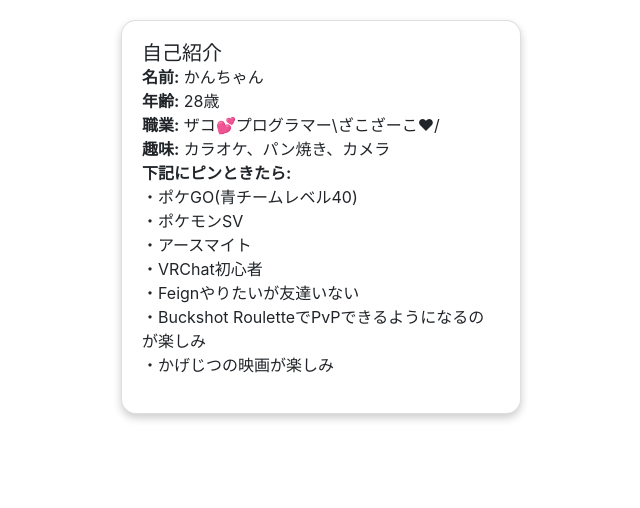
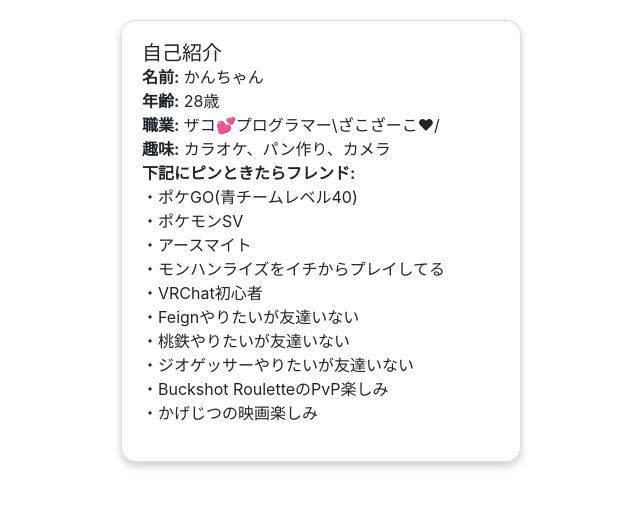
Before and after one commit to k-horiuchi/k-horiuchi.github.io, a plain HTML site: page index.html in a window 1280 px wide. Shown: the whole page, without its empty margins (319-959 px from the left). Drawn offline with nearby package versions, Linux system fonts and the light colour scheme.

Commit message:
Update index.html

```diff
--- a/index.html
+++ b/index.html
@@ -33,16 +33,19 @@
         <p class="card-text"><strong>名前:</strong> かんちゃん</p>
         <p class="card-text"><strong>年齢:</strong> 28歳</p>
         <p class="card-text"><strong>職業:</strong> ザコ💕プログラマー\ざこざーこ❤/</p>
-        <p class="card-text"><strong>趣味:</strong> カラオケ、パン焼き、カメラ</p>
-        <p class="card-text"><strong>下記にピンときたら:</strong></p>
+        <p class="card-text"><strong>趣味:</strong> カラオケ、パン作り、カメラ</p>
+        <p class="card-text"><strong>下記にピンときたらフレンド:</strong></p>
         <ul class="list-unstyled">
           <li>・ポケGO(青チームレベル40)</li>
           <li>・ポケモンSV</li>
           <li>・アースマイト</li>
+          <li>・モンハンライズをイチからプレイしてる</li>
           <li>・VRChat初心者</li>
           <li>・Feignやりたいが友達いない</li>
-          <li>・Buckshot RouletteでPvPできるようになるのが楽しみ</li>
-          <li>・かげじつの映画が楽しみ</li>
+          <li>・桃鉄やりたいが友達いない</li>
+          <li>・ジオゲッサーやりたいが友達いない</li>
+          <li>・Buckshot RouletteのPvP楽しみ</li>
+          <li>・かげじつの映画楽しみ</li>
         </ul>
       </div>
     </div>
```
